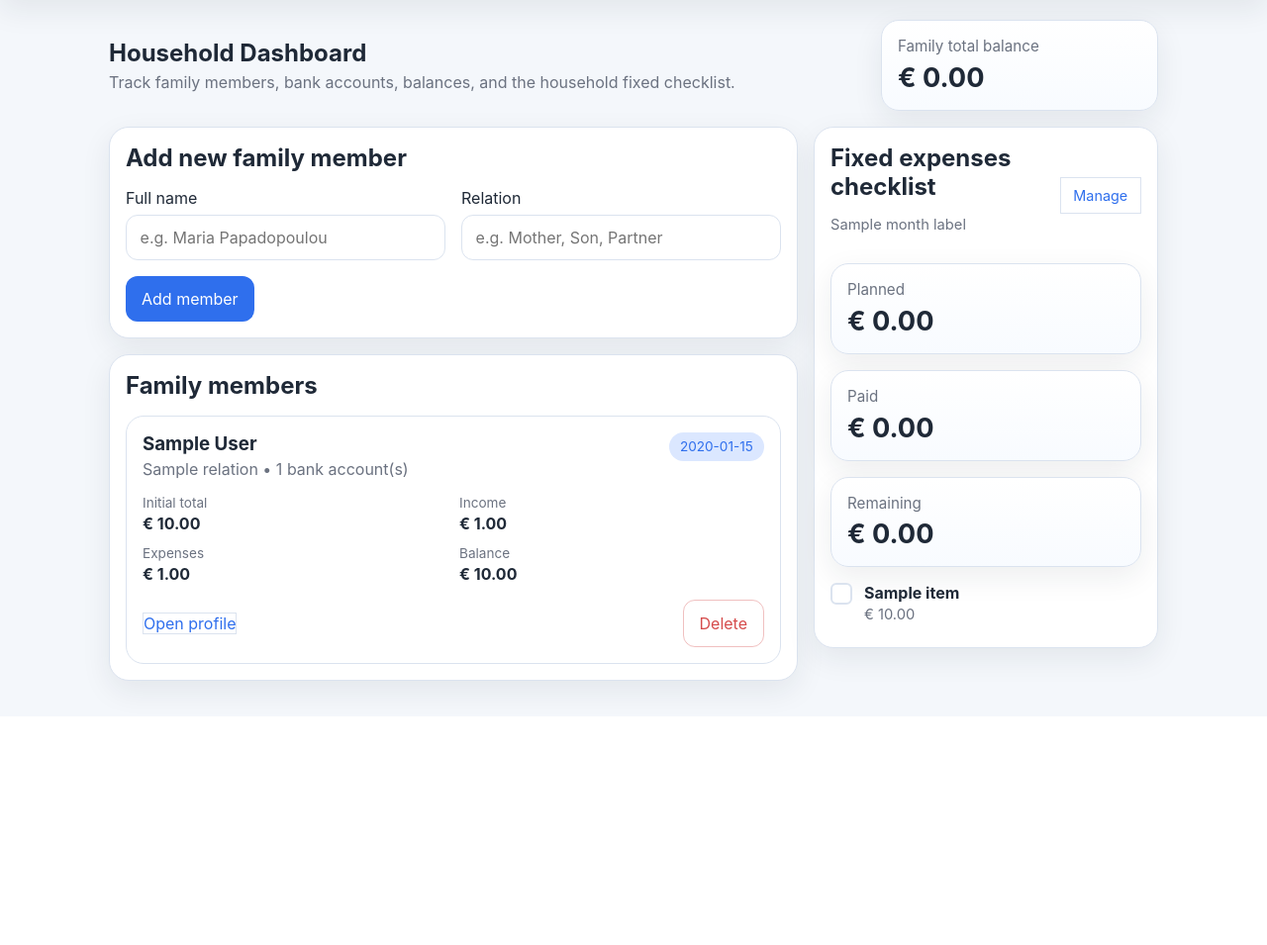
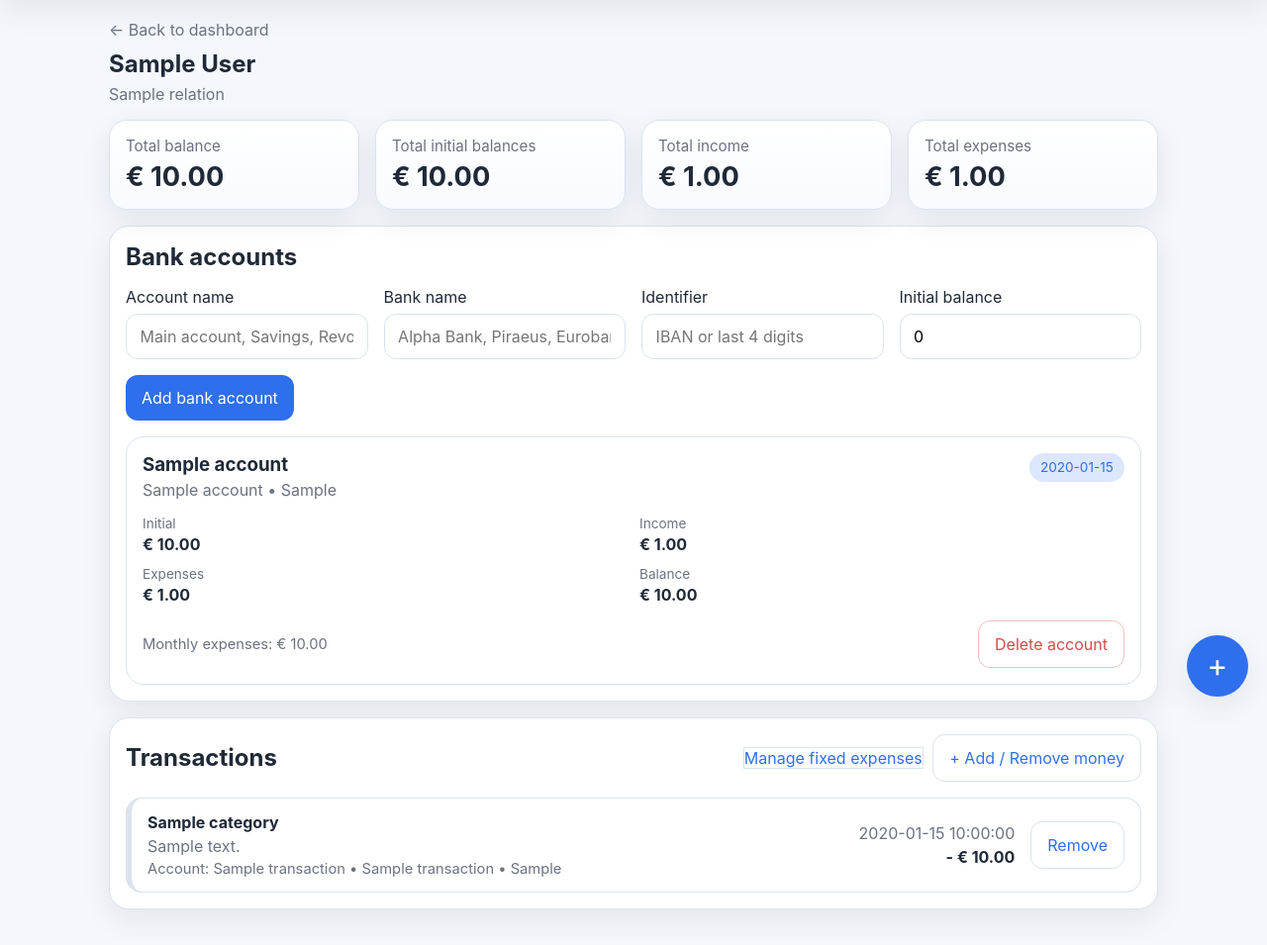
Before and after one commit to LordranOnion/ScipioBankApp, a Flask app: template templates/member_detail.html in a window 1280 px wide. Shown: the part 77-1032 px from the top of the page at 99% size. Before the commit the page ends 794 px from the top, so only its background shows below. Run offline with Flask 3, Linux system fonts and the light colour scheme; the template is opened without the code that fills it: most values are stand-ins (such as "Sample title", 1, 10 or a date in 2020).

Commit message:
Refactor member detail page layout and enhance bank account and transaction management features

```diff
--- a/templates/member_detail.html
+++ b/templates/member_detail.html
@@ -1,65 +1,84 @@
 {% extends 'base.html' %}
 {% block content %}
-<section class="hero">
+<section class="hero member-hero">
     <div>
-        <h1>Household Dashboard</h1>
-        <p>Track family members, bank accounts, balances, and the household fixed checklist.</p>
-    </div>
-    <div class="summary-card big">
-        <span class="label">Family total balance</span>
-        <span class="value">€ {{ '%.2f'|format(family_total) }}</span>
+        <a href="{{ url_for('index') }}" class="back-link">← Back to dashboard</a>
+        <h1>{{ member.full_name }}</h1>
+        <p>{{ member.relation or 'Family member' }}</p>
     </div>
 </section>
 
-<section class="dashboard-layout">
-    <div class="main-column">
-        <section class="panel">
-            <div class="panel-header">
-                <h2>Add new family member</h2>
-            </div>
-            <form method="post" action="{{ url_for('add_member') }}" class="grid-form">
-                <label>
-                    <span>Full name</span>
-                    <input type="text" name="full_name" placeholder="e.g. Maria Papadopoulou" required>
-                </label>
-                <label>
-                    <span>Relation</span>
-                    <input type="text" name="relation" placeholder="e.g. Mother, Son, Partner">
-                </label>
-                <div class="form-actions">
-                    <button type="submit">Add member</button>
-                </div>
-            </form>
+<section class="stats-grid">
+    <article class="summary-card">
+        <span class="label">Total balance</span>
+        <span class="value">€ {{ '%.2f'|format(summary.balance) }}</span>
+    </article>
+    <article class="summary-card">
+        <span class="label">Total initial balances</span>
+        <span class="value">€ {{ '%.2f'|format(summary.initial_balance_total) }}</span>
+    </article>
+    <article class="summary-card">
+        <span class="label">Total income</span>
+        <span class="value">€ {{ '%.2f'|format(summary.total_income) }}</span>
+    </article>
+    <article class="summary-card">
+        <span class="label">Total expenses</span>
+        <span class="value">€ {{ '%.2f'|format(summary.total_expenses) }}</span>
+    </article>
 </section>
 
 <section class="panel">
     <div class="panel-header">
-                <h2>Family members</h2>
+        <h2>Bank accounts</h2>
     </div>
 
-            {% if member_cards %}
-                <div class="card-grid">
-                    {% for item in member_cards %}
+    <form method="post" action="{{ url_for('add_bank_account', member_id=member.id) }}" class="grid-form">
+        <label>
+            <span>Account name</span>
+            <input type="text" name="account_name" placeholder="Main account, Savings, Revolut" required>
+        </label>
+
+        <label>
+            <span>Bank name</span>
+            <input type="text" name="bank_name" placeholder="Alpha Bank, Piraeus, Eurobank">
+        </label>
+
+        <label>
+            <span>Identifier</span>
+            <input type="text" name="account_identifier" placeholder="IBAN or last 4 digits">
+        </label>
+
+        <label>
+            <span>Initial balance</span>
+            <input type="number" step="0.01" min="0" name="initial_balance" value="0">
+        </label>
+
+        <div class="form-actions">
+            <button type="submit">Add bank account</button>
+        </div>
+    </form>
+
+    {% if account_cards %}
+        <div class="card-grid top-gap">
+            {% for item in account_cards %}
                 <article class="member-card">
                     <div class="member-top">
                         <div>
-                                    <h3>
-                                        <a href="{{ url_for('member_detail', member_id=item.member.id) }}">
-                                            {{ item.member.full_name }}
-                                        </a>
-                                    </h3>
+                            <h3>{{ item.account.account_name }}</h3>
                             <p>
-                                        {{ item.member.relation or 'No relation set' }}
-                                        • {{ item.summary.accounts_count }} bank account(s)
+                                {{ item.account.bank_name or 'No bank name' }}
+                                {% if item.account.account_identifier %}
+                                    • {{ item.account.account_identifier }}
+                                {% endif %}
                             </p>
                         </div>
-                                <div class="pill">{{ item.member.created_at[:10] }}</div>
+                        <div class="pill">{{ item.account.created_at[:10] }}</div>
                     </div>
 
                     <div class="mini-stats">
                         <div>
-                                    <span>Initial total</span>
-                                    <strong>€ {{ '%.2f'|format(item.summary.initial_balance_total) }}</strong>
+                            <span>Initial</span>
+                            <strong>€ {{ '%.2f'|format(item.summary.initial_balance) }}</strong>
                         </div>
                         <div>
                             <span>Income</span>
@@ -76,69 +95,134 @@
                     </div>
 
                     <div class="card-actions">
-                                <a class="button-link" href="{{ url_for('member_detail', member_id=item.member.id) }}">Open profile</a>
-                                <form method="post" action="{{ url_for('delete_member', member_id=item.member.id) }}" onsubmit="return confirm('Delete this member and all accounts and transactions?');">
-                                    <button type="submit" class="danger ghost">Delete</button>
+                        <span class="muted">Monthly expenses: € {{ '%.2f'|format(item.summary.month_expenses) }}</span>
+                        <form method="post" action="{{ url_for('delete_bank_account', account_id=item.account.id) }}" onsubmit="return confirm('Delete this bank account and all its transactions?');">
+                            <button type="submit" class="danger ghost">Delete account</button>
                         </form>
                     </div>
                 </article>
             {% endfor %}
         </div>
     {% else %}
-                <div class="empty-state">
-                    <p>No family members yet. Add your first one above.</p>
+        <div class="empty-state top-gap">
+            <p>No bank accounts yet. Add the first account above.</p>
         </div>
     {% endif %}
 </section>
+
+<section class="panel">
+    <div class="panel-header">
+        <h2>Transactions</h2>
+        <div class="button-row">
+            <a class="button-link" href="{{ url_for('manage_fixed_expenses') }}">Manage fixed expenses</a>
+            {% if accounts %}
+                <button class="button-link" onclick="document.getElementById('tx-modal').showModal()">+ Add / Remove money</button>
+            {% else %}
+                <button class="button-link" disabled>Add / Remove money</button>
+            {% endif %}
+        </div>
     </div>
 
-    <aside class="side-column">
-        <section class="panel sticky-panel">
-            <div class="panel-header">
+    {% if transactions %}
+        <div class="transaction-list">
+            {% for tx in transactions %}
+                <article class="transaction-row {{ tx.kind }}">
                     <div>
-                    <h2>Fixed expenses checklist</h2>
-                    <p class="muted">{{ month_label }}</p>
-                </div>
-                <a class="button-link small" href="{{ url_for('manage_fixed_expenses') }}">Manage</a>
+                        <strong>{{ tx.category or ('Income' if tx.kind == 'income' else 'Expense') }}</strong>
+                        <p>{{ tx.note or 'No note' }}</p>
+                        <p class="muted">
+                            Account: {{ tx.account_name }}
+                            {% if tx.bank_name %} • {{ tx.bank_name }}{% endif %}
+                            {% if tx.account_identifier %} • {{ tx.account_identifier }}{% endif %}
+                        </p>
                     </div>
 
-            <section class="stats-grid compact-gap">
-                <article class="summary-card">
-                    <span class="label">Planned</span>
-                    <span class="value">€ {{ '%.2f'|format(household_fixed_summary.planned_total) }}</span>
+                    <div class="tx-meta">
+                        <span>{{ tx.transaction_date }}</span>
+                        <strong>{% if tx.kind == 'income' %}+{% else %}-{% endif %} € {{ '%.2f'|format(tx.amount) }}</strong>
+                    </div>
+
+                    <form method="post" action="{{ url_for('delete_transaction', transaction_id=tx.id) }}" onsubmit="return confirm('Delete this transaction?');">
+                        <button type="submit" class="ghost">Remove</button>
+                    </form>
                 </article>
-                <article class="summary-card">
-                    <span class="label">Paid</span>
-                    <span class="value">€ {{ '%.2f'|format(household_fixed_summary.paid_total) }}</span>
-                </article>
-                <article class="summary-card">
-                    <span class="label">Remaining</span>
-                    <span class="value">€ {{ '%.2f'|format(household_fixed_summary.remaining_total) }}</span>
-                </article>
-            </section>
-
-            {% if fixed_panel_items %}
-                <div class="checklist-groups">
-                    {% for item in fixed_panel_items %}
-                        <div class="checklist-row">
-                            <label class="readonly-check">
-                                <input type="checkbox" disabled {% if item.is_paid %}checked{% endif %}>
-                                <span class="check-visual"></span>
-                            </label>
-
-                            <div class="checklist-text">
-                                <strong>{{ item.title }}</strong>
-                                <span>€ {{ '%.2f'|format(item.amount) }}</span>
-                            </div>
-                        </div>
             {% endfor %}
         </div>
     {% else %}
         <div class="empty-state">
-                    <p>No fixed monthly expenses created yet.</p>
+            <p>No transactions yet. Add a bank account first, then record transactions under that account.</p>
         </div>
     {% endif %}
 </section>
-    </aside>
-</section>
+
+{% if accounts %}
+<button class="fab" onclick="document.getElementById('tx-modal').showModal()">+</button>
+
+<dialog id="tx-modal" class="modal">
+    <form method="dialog" class="modal-close-row">
+        <button class="ghost">Close</button>
+    </form>
+
+    <form method="post" action="{{ url_for('add_transaction', member_id=member.id) }}" class="grid-form modal-form">
+        <h2>New transaction</h2>
+
+        <label>
+            <span>Bank account</span>
+            <select name="bank_account_id" required>
+                {% for account in accounts %}
+                    <option value="{{ account.id }}">
+                        {{ account.account_name }}
+                        {% if account.bank_name %} - {{ account.bank_name }}{% endif %}
+                        {% if account.account_identifier %} - {{ account.account_identifier }}{% endif %}
+                    </option>
+                {% endfor %}
+            </select>
+        </label>
+
+        <label>
+            <span>Fixed expense item, optional</span>
+            <select name="fixed_expense_id">
+                <option value="">None</option>
+                {% for item in pending_fixed_expenses %}
+                    <option value="{{ item.id }}">
+                        {{ item.title }} - € {{ '%.2f'|format(item.amount) }}
+                    </option>
+                {% endfor %}
+            </select>
+        </label>
+
+        <label>
+            <span>Type</span>
+            <select name="kind" required>
+                <option value="income">Income, add money</option>
+                <option value="expense">Expense, remove money</option>
+            </select>
+        </label>
+
+        <label>
+            <span>Category</span>
+            <input type="text" name="category" placeholder="Salary, Rent, Food, Fuel">
+        </label>
+
+        <label>
+            <span>Amount</span>
+            <input type="number" min="0.01" step="0.01" name="amount" placeholder="0.00" required>
+        </label>
+
+        <label>
+            <span>Date</span>
+            <input type="date" name="transaction_date" value="{{ today }}" required>
+        </label>
+
+        <label class="full-width">
+            <span>Note</span>
+            <textarea name="note" rows="3" placeholder="Optional note"></textarea>
+        </label>
+
+        <div class="form-actions full-width">
+            <button type="submit">Save transaction</button>
+        </div>
+    </form>
+</dialog>
+{% endif %}
 {% endblock %}
```
Lines whose indentation alone changed are shown as unchanged.
